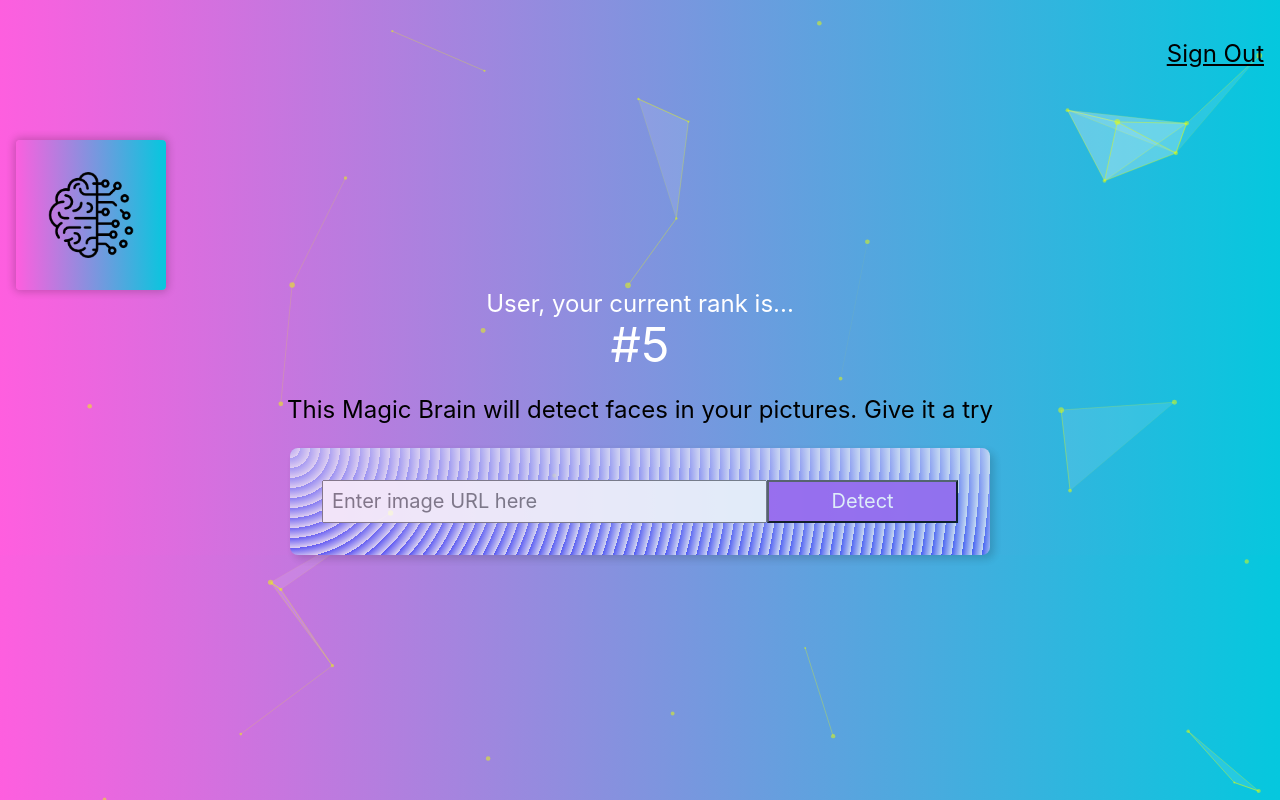
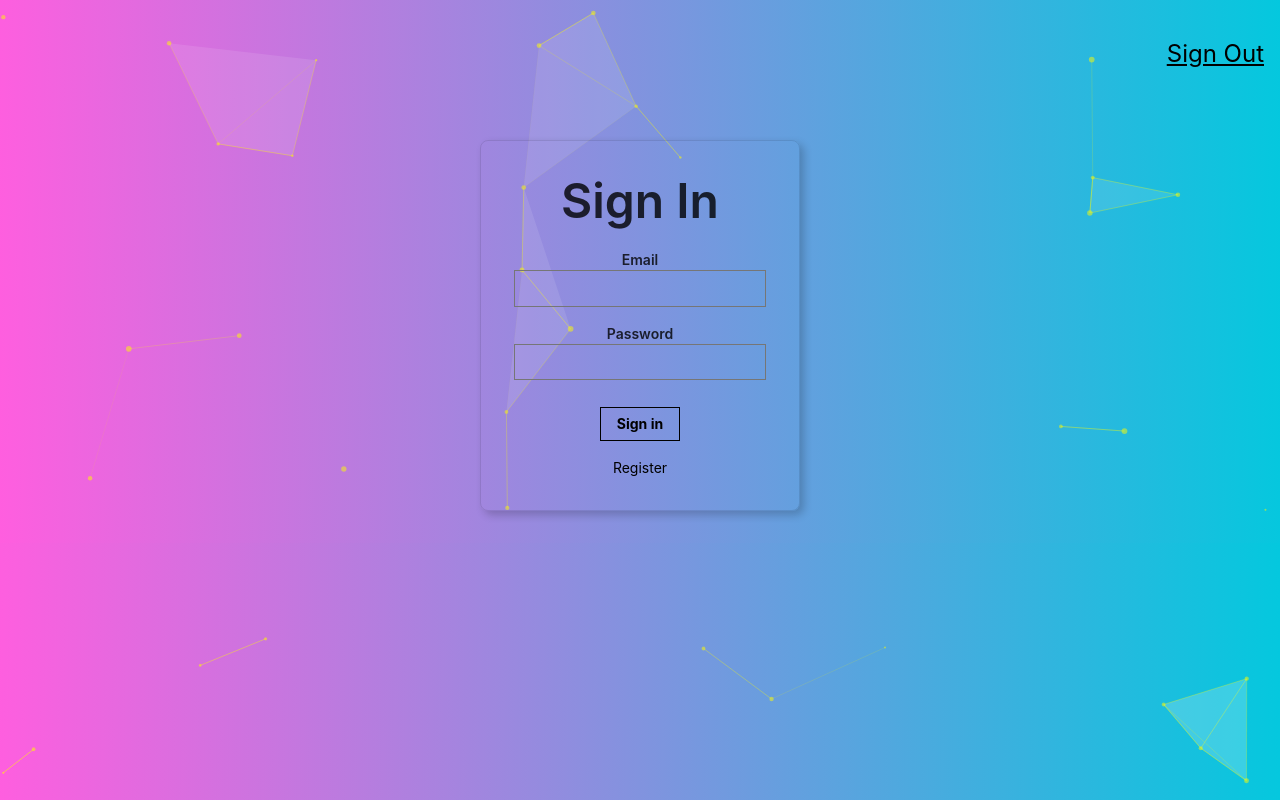
Before and after one commit to elmiang/smart-brain, a React (Create React App) app: page / in a window 1280 px wide. Built offline with nearby package versions, Linux system fonts and the light colour scheme.

Commit message:
Integrate image search with clarifai api and start work on sign in / register

```diff
--- a/src/App.js
+++ b/src/App.js
@@ -4,18 +4,106 @@ import Navigation from './components/Navigation/Navigation';
 import Logo from './components/Logo/Logo';
 import ImageLinkForm from './components/ImageLinkForm/ImageLinkForm';
 import Rank from './components/Rank/Rank';
+import FaceRecognition from './components/FaceRecognition/FaceRecognition';
+import SignIn from './components/SignIn/SignIn';
 import './App.css';
 
+const MODEL_ID = 'face-detection';
+const returnClarifaiRequestOptions = (inputLink) => {
+  const PAT = '15be52e14b484b9db71bda8b6f070bee';
+  const USER_ID = 'elmiang';
+  const APP_ID = 'smartbrain';
+  const IMAGE_URL = inputLink;
+
+  const raw = JSON.stringify({
+    "user_app_id": {
+      "user_id": USER_ID,
+      "app_id": APP_ID
+    },
+    "inputs": [
+      {
+        "data": {
+          "image": {
+            "url": IMAGE_URL
+          }
+        }
+      }
+    ]
+  });
+
+  const requestOptions = {
+    method: 'POST',
+    headers: {
+      'Accept': 'application/json',
+      'Authorization': 'Key ' + PAT
+    },
+    body: raw
+  };
+
+  return requestOptions;
+}
+
 class App extends Component {
+  constructor() {
+    super();
+    this.state = {
+      input: '',
+      imageUrl: '',
+      box: [],
+      route: 'signin',
+    }
+  }
+
+  onRouteChange = (route) => {
+    this.setState({route: route});
+  }
+
+  calculateFaceLocation = (data) => {
+    const facePos = data.outputs[0].data.regions[0].region_info.bounding_box;
+    const image = document.getElementById("inputImage");
+    const width = Number(image.width);
+    const height = Number(image.height);
+    return {
+      leftCol: facePos.left_col * width,
+      topRow: facePos.top_row * height,
+      rightCol: width - (facePos.right_col * width),
+      bottomRow: height - (facePos.bottom_row * height),
+    }
+  }
+
+  displayFaceBox = (box) => {
+    this.setState({box: box});
+  }
+
+  onInputChange = (event) => {
+    this.setState({ input: event.target.value });
+  }
+
+  onButtonSubmit = () => {
+    this.setState({ imageUrl: this.state.input });
+    fetch("https://api.clarifai.com/v2/models/" + MODEL_ID + "/outputs", returnClarifaiRequestOptions(this.state.input))
+      .then(response => response.json())
+      .then(result => this.displayFaceBox(this.calculateFaceLocation(result)))
+      .catch(error => console.log('error', error));
+  }
+
   render() {
     return (
       <div className="App">
         <ParticleBackground />
-        <Navigation />
-        <Logo />
-        <Rank />
-        <ImageLinkForm />
-        {/*<FaceRecognition />*/}
+        <Navigation onRouteChange={this.onRouteChange}/>
+        {this.state.route === 'signin'
+          ? <SignIn onRouteChange={this.onRouteChange}/>
+          : <div>
+              <Logo />
+              <Rank />
+              <ImageLinkForm
+                onInputChange={this.onInputChange}
+                onButtonSubmit={this.onButtonSubmit}
+              />
+              <FaceRecognition box={this.state.box} imageLink={this.state.imageUrl} />
+            </div>
+        }
       </div>
     );
   }
--- /dev/null
+++ b/src/components/FaceRecognition/FaceRecognition.css
@@ -0,0 +1,13 @@
+.box-container {
+  display: flex;
+  flex-wrap: wrap;
+}
+
+.bounding-box {
+  position: absolute;
+  box-shadow: 0 0 0 3px #149df2 inset;
+  display: flex;
+  flex-wrap: wrap;
+  justify-content: center;
+  cursor: pointer;
+}
--- /dev/null
+++ b/src/components/FaceRecognition/FaceRecognition.js
@@ -0,0 +1,20 @@
+import React from "react";
+import './FaceRecognition.css';
+
+const FaceRecognition = ({ box, imageLink }) => {
+  // console.log(box);
+  // const boundingBoxes = box.map(box => {
+  //   return <div className="bounding-box" style={{top: box.topRow, right: box.rightCol, bottom: box.bottomRow, left: box.leftCol}}></div>
+  // });
+
+  return(
+    <div className="center ma">
+      <div className="absolute mt2 box-container">
+        <img id='inputImage' alt='' src={imageLink} width='500px' height='auto' />
+        <div className="bounding-box" style={{top: box.topRow, right: box.rightCol, bottom: box.bottomRow, left: box.leftCol}}></div>
+      </div>
+    </div>
+  );
+}
+
+export default FaceRecognition;
--- a/src/components/ImageLinkForm/ImageLinkForm.js
+++ b/src/components/ImageLinkForm/ImageLinkForm.js
@@ -1,7 +1,7 @@
 import React from "react";
 import './ImageLinkForm.css';
 
-const ImageLinkForm = () => {
+const ImageLinkForm = ({ onInputChange, onButtonSubmit }) => {
   return(
     <div>
       <p className="f3">
@@ -9,8 +9,8 @@ const ImageLinkForm = () => {
       </p>
       <div className="center">
         <div className="center form pa4 br3 shadow-5">
-          <input className="f4 pa2 w-70 center" type='text' placeholder="Enter image URL here"/>
-          <button className="w-30 grow f4 link ph3 pv2 dib white bg-light-purple">Detect</button>
+          <input className="f4 pa2 w-70 center" type='text' placeholder="Enter image URL here" onChange={onInputChange}/>
+          <button className="w-30 grow f4 link ph3 pv2 dib white bg-light-purple" onClick={onButtonSubmit}>Detect</button>
         </div>
       </div>
     </div>
--- a/src/components/Navigation/Navigation.js
+++ b/src/components/Navigation/Navigation.js
@@ -1,9 +1,9 @@
 import React from "react";
 
-const Navigation = () => {
+const Navigation = ({ onRouteChange }) => {
   return(
     <nav className="flex flex-column items-end">
-      <p className="f3 link dim black underline pa3 pointer">Sign Out</p>
+      <p onClick={() => onRouteChange('signin')} className="f3 link dim black underline pa3 pointer">Sign Out</p>
     </nav>
   );
 }
--- /dev/null
+++ b/src/components/SignIn/SignIn.js
@@ -0,0 +1,36 @@
+import React from "react";
+
+const SignIn = ({ onRouteChange }) => {
+  return(
+    <article className="br3 ba b--black-10 mv4 w-100 w-50-m w-25-l mw6 shadow-5 center">
+      <main className="pa4 black-80">
+        <form className="measure">
+          <fieldset id="sign_up" className="ba b--transparent ph0 mh0">
+            <legend className="f1 fw6 ph0 mh0">Sign In</legend>
+            <div className="mt3">
+              <label className="db fw6 lh-copy f6" for="email-address">Email</label>
+              <input className="pa2 input-reset ba bg-transparent hover-bg-black hover-white w-100" type="email" name="email-address"  id="email-address"/>
+            </div>
+            <div className="mv3">
+              <label className="db fw6 lh-copy f6" for="password">Password</label>
+              <input className="b pa2 input-reset ba bg-transparent hover-bg-black hover-white w-100" type="password" name="password"  id="password"/>
+            </div>
+          </fieldset>
+          <div className="">
+            <input
+              onClick={() => onRouteChange('home')}
+              className="b ph3 pv2 input-reset ba b--black bg-transparent grow pointer f6 dib"
+              type="submit"
+              value="Sign in"
+            />
+          </div>
+          <div className="lh-copy mt3">
+            <a href="#0" className="f6 link dim black db">Register</a>
+          </div>
+        </form>
+      </main>
+    </article>
+  );
+}
+
+export default SignIn;
```
